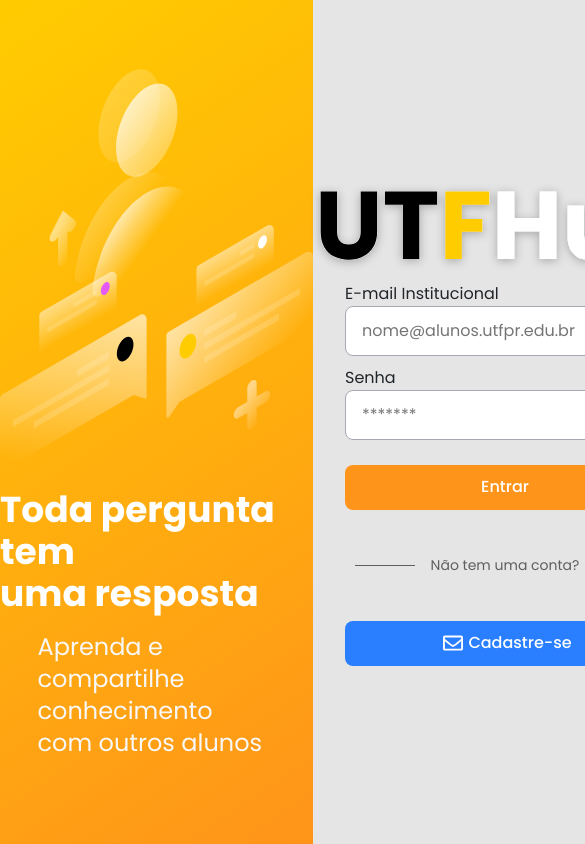
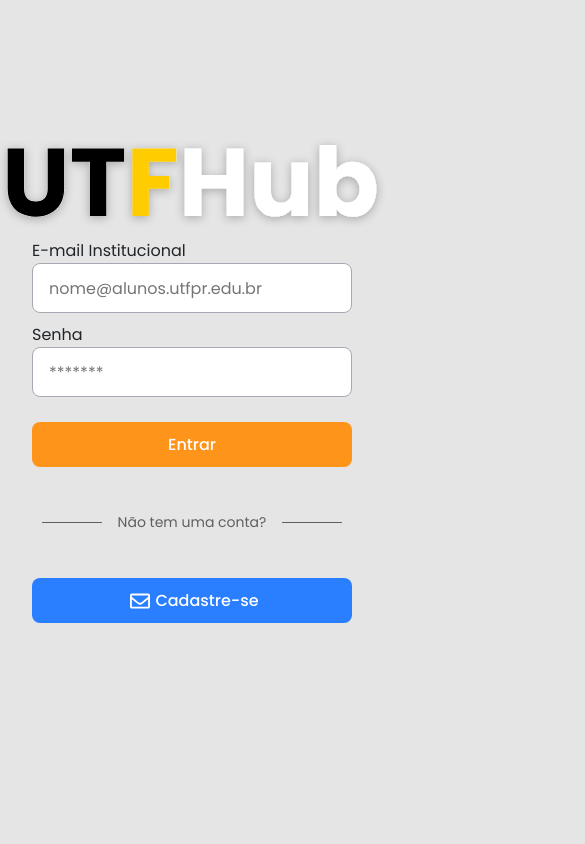
Before and after one commit to giovanniromanonetoUTFPR/UTFHub, a React (Create React App) app in the folder frontend/: page / in a window 390 px wide. Shown: the top 844 px of the page, 585 px wide, since content can reach past the window. Built offline with nearby package versions, Linux system fonts and the light colour scheme.

Commit message:
Responsividade Login

```diff
--- a/frontend/src/styles/login.css
+++ b/frontend/src/styles/login.css
@@ -1,8 +1,26 @@
 #page {
   display: flex;
   align-items: stretch;
-  height: 100vh;
+  height: 90vh;
+
 }
+
+@media screen and (max-width: 1024px) {
+  #page {
+    width: 40vh;
+  }
+}
+
+@media screen and (max-width: 680) {
+  #page {
+    width: 80vh;
+  }
+}
+
+
+
+
+
 
 aside {
   flex: 7;
@@ -27,6 +45,23 @@
   line-height: 42px;
   margin-top: 16px;
 }
+
+@media screen and (max-width: 1024px) {
+  aside strong {
+    margin-top: -25%;
+    margin-left: 10%;
+  }
+}
+
+@media screen and (max-width: 680px) {
+  aside {
+    display: none;
+  }
+}
+
+
+
+
 
 aside p {
   font-size: 24px;
```
